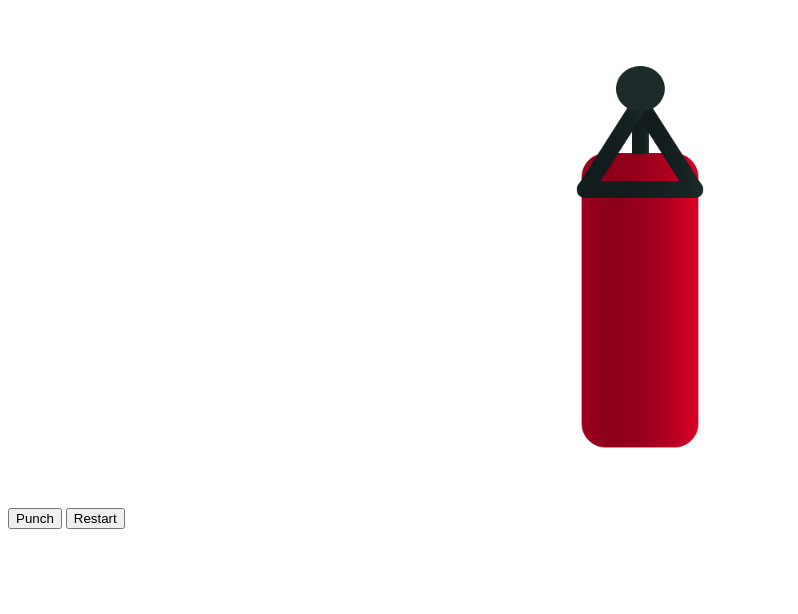
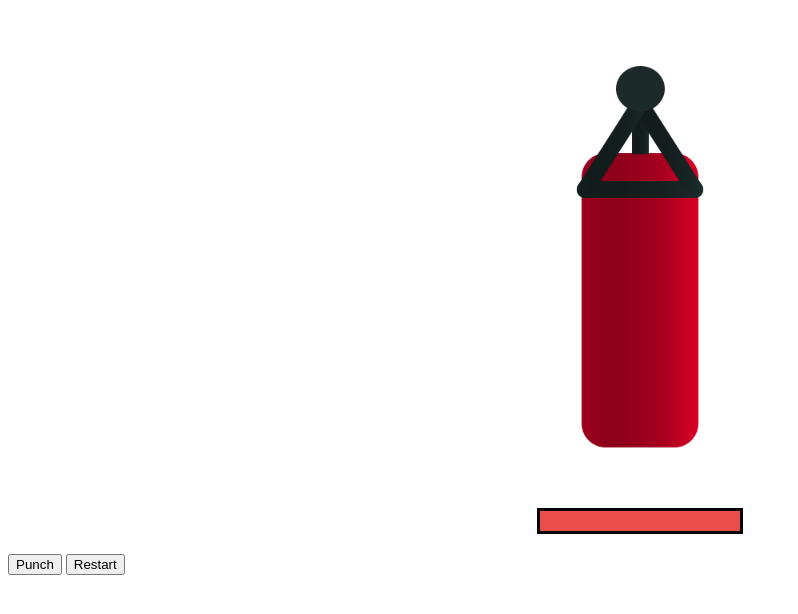
Before and after one commit to tanjiralmamun/simple-punch-bag, a plain HTML site: page index.html in a window 1280 px wide. Shown: the whole page, without its empty margins (0-798 px from the left). Drawn offline with nearby package versions, Linux system fonts and the light colour scheme.

Commit message:
styling the bag health bar

```diff
--- a/style.css
+++ b/style.css
@@ -4,3 +4,14 @@
   margin: 0 auto;
   background: url('img/bag.png') center / 80% no-repeat;
 }
+
+#bag-health {
+  width: 200px;
+  margin: 0 auto 20px;
+  border: 3px solid #000;
+}
+
+#bag-health div {
+  height: 20px;
+  background: #eb4d4b;
+}
```
